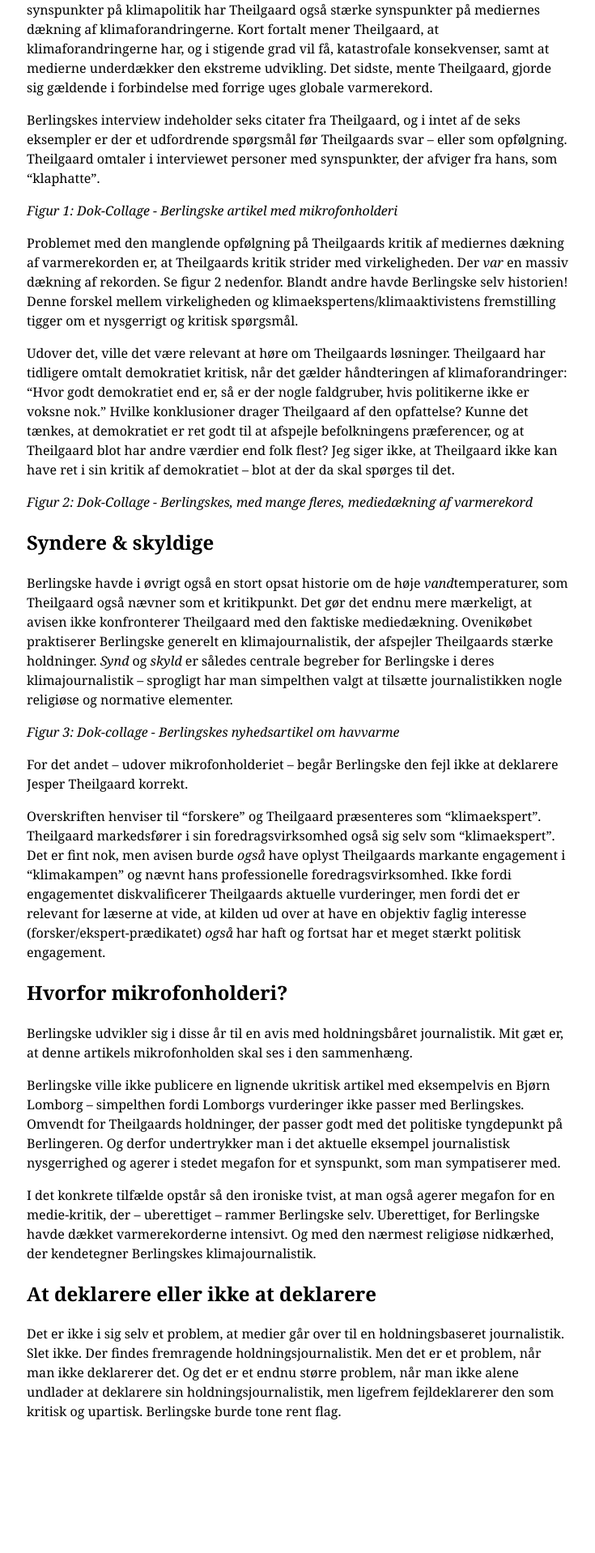
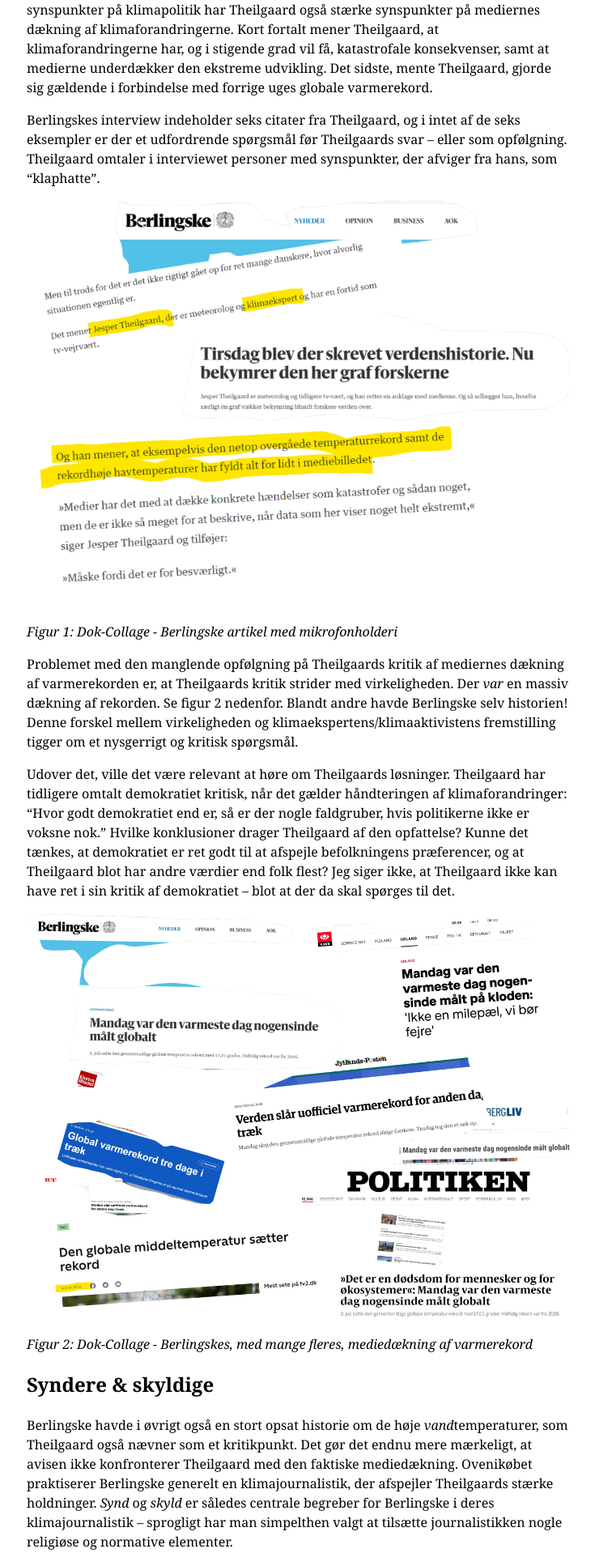
Before and after one commit to MichaelOAppel/OmJournalistik, a Jekyll site: the page built from _posts/2023-07-15-berlingske-graf.md, in a window 1280 px wide. Shown: the part 448-2366 px from the top of the page at 81% size, without its empty margins (271-1006 px from the left). Built offline with Jekyll 4.4.1, drawn with Linux system fonts in a browser that asks for light colours; before the commit the page ends 2235 px from its top, so only the background shows below that.

Commit message:
Update 2023-07-15-berlingske-graf.md

```diff
--- a/_posts/2023-07-15-berlingske-graf.md
+++ b/_posts/2023-07-15-berlingske-graf.md
@@ -20,17 +20,23 @@ Theilgaard er en interessant, markant og engageret aktør i debatten om klimapol
 
 Berlingskes interview indeholder seks citater fra Theilgaard, og i intet af de seks eksempler er der et udfordrende spørgsmål før Theilgaards svar – eller som opfølgning. Theilgaard omtaler i interviewet personer med synspunkter, der afviger fra hans, som “klaphatte”.
 
+![Dok-Collage - Berlingske artikel med mikrofonholderi]({{ '/assets/figures/berlingske-graf-1.jpg' | relative_url }})
+
 *Figur 1: Dok-Collage - Berlingske artikel med mikrofonholderi*
 
 Problemet med den manglende opfølgning på Theilgaards kritik af mediernes dækning af varmerekorden er, at Theilgaards kritik strider med virkeligheden. Der *var* en massiv dækning af rekorden. Se figur 2 nedenfor. Blandt andre havde Berlingske selv historien! Denne forskel mellem virkeligheden og klimaekspertens/klimaaktivistens fremstilling tigger om et nysgerrigt og kritisk spørgsmål.
 
 Udover det, ville det være relevant at høre om Theilgaards løsninger. Theilgaard har tidligere omtalt demokratiet kritisk, når det gælder håndteringen af klimaforandringer: “Hvor godt demokratiet end er, så er der nogle faldgruber, hvis politikerne ikke er voksne nok.” Hvilke konklusioner drager Theilgaard af den opfattelse? Kunne det tænkes, at demokratiet er ret godt til at afspejle befolkningens præferencer, og at Theilgaard blot har andre værdier end folk flest? Jeg siger ikke, at Theilgaard ikke kan have ret i sin kritik af demokratiet – blot at der da skal spørges til det.
 
+![Dok-Collage - mediedækning af varmerekord]({{ '/assets/figures/berlingske-graf-2.jpg' | relative_url }})
+
 *Figur 2: Dok-Collage - Berlingskes, med mange fleres, mediedækning af varmerekord*
 
 ## Syndere & skyldige
 
 Berlingske havde i øvrigt også en stort opsat historie om de høje *vand*temperaturer, som Theilgaard også nævner som et kritikpunkt. Det gør det endnu mere mærkeligt, at avisen ikke konfronterer Theilgaard med den faktiske mediedækning. Ovenikøbet praktiserer Berlingske generelt en klimajournalistik, der afspejler Theilgaards stærke holdninger. *Synd* og *skyld* er således centrale begreber for Berlingske i deres klimajournalistik – sprogligt har man simpelthen valgt at tilsætte journalistikken nogle religiøse og normative elementer.
+
+![Dok-collage - Berlingskes nyhedsartikel om havvarme]({{ '/assets/figures/berlingske-graf-3.jpg' | relative_url }})
 
 *Figur 3: Dok-collage - Berlingskes nyhedsartikel om havvarme*
 
```
